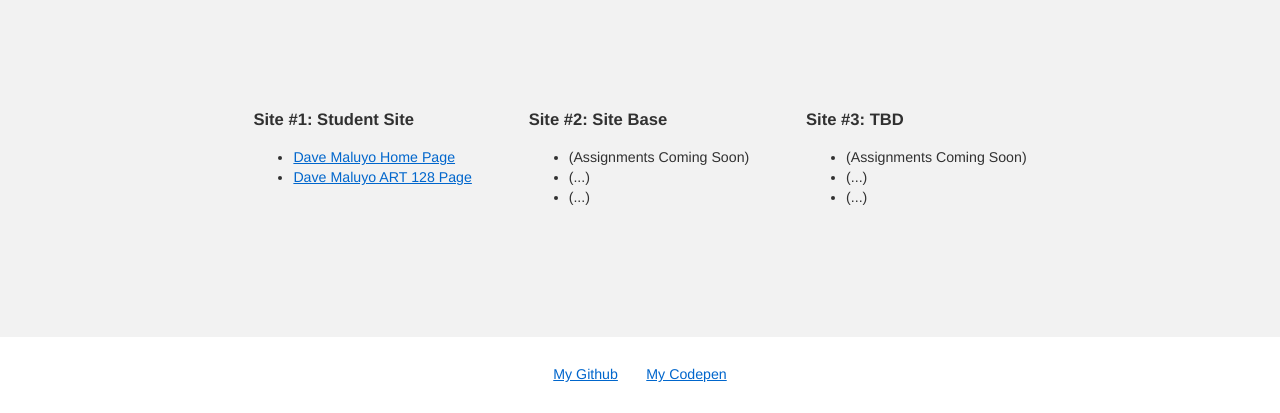
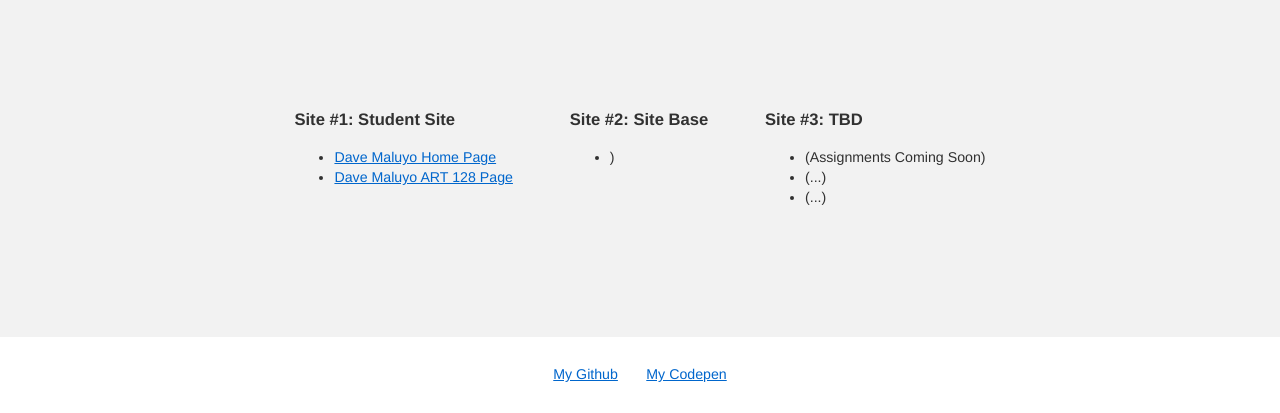
Before and after one commit to davemaluyo/studentsite, a plain HTML site: page art128/index.html in a window 1280 px wide. Shown: the part 459-872 px from the top of the page. Drawn offline with Linux system fonts and the light colour scheme.

Commit message:
base blank

```diff
--- a/art128/index.html
+++ b/art128/index.html
@@ -42,9 +42,7 @@
             <div class="projects">
                 <h3>Site #2: Site Base</h3>
                 <ul>
-                    <li>(Assignments Coming Soon)</li>
-                    <li>(...)</li>
-                    <li>(...)</li>
+                    <li><a href="base-blank/index.html"></a>)</li>
                 </ul>
             </div>
             <div class="projects">
```
Also changed, not shown: 1 other file.
